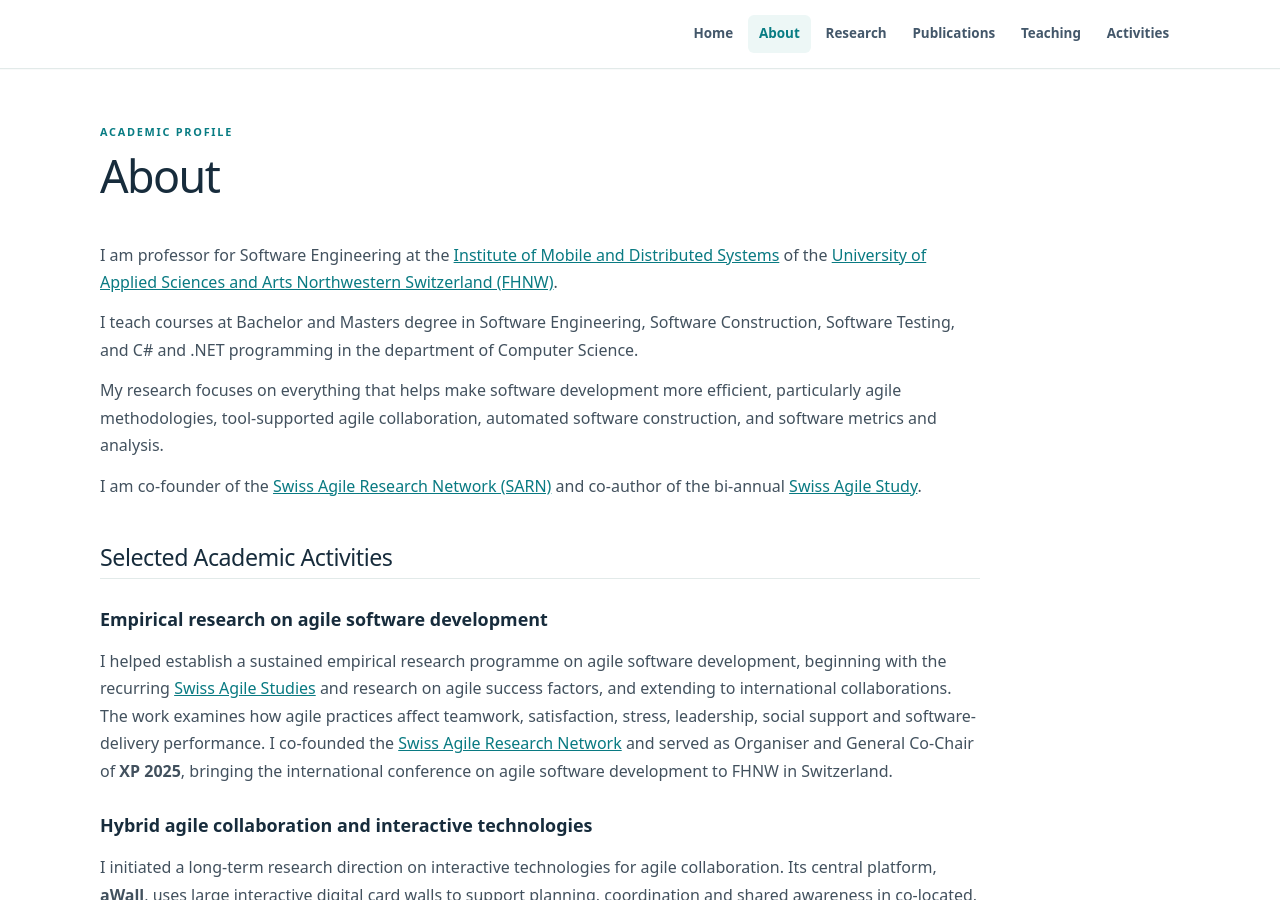
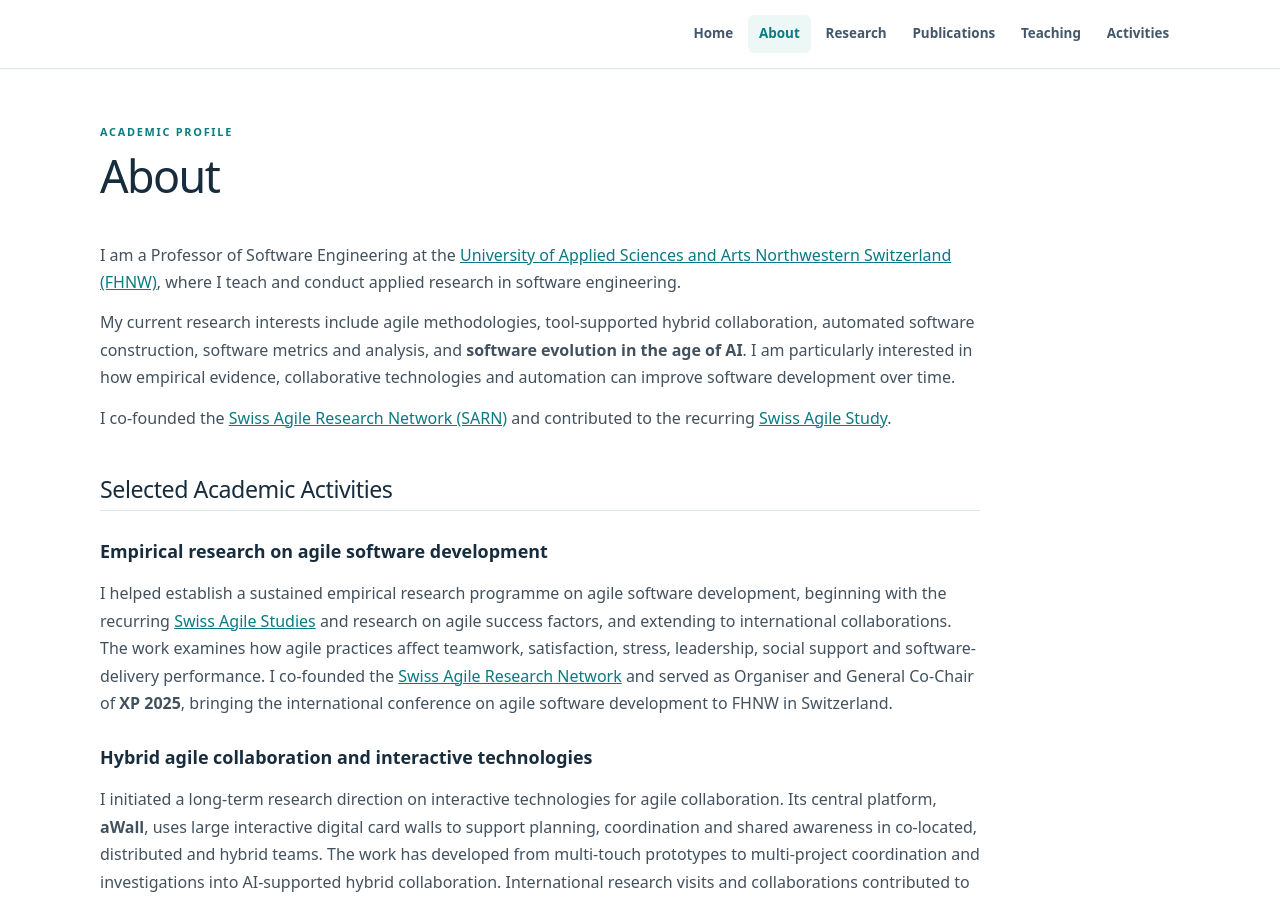
Before and after one commit to martinkropp/martinkropp.github.io, a Jekyll site: the page built from about.md, in a window 1280 px wide and 900 px high. Built offline with Jekyll 4.4.1, drawn with Linux system fonts in a browser that asks for light colours.

Commit message:
Refresh About introduction to reflect current research interests

```diff
--- a/about.md
+++ b/about.md
@@ -4,13 +4,11 @@
 description: Academic biography, international experience and contact details of Martin Kropp.
 ---
 
-I am professor for Software Engineering at the [Institute of Mobile and Distributed Systems](http://www.imvs.technik.fhnw.ch/) of the [University of Applied Sciences and Arts Northwestern Switzerland (FHNW)](https://www.fhnw.ch/).
+I am a Professor of Software Engineering at the [University of Applied Sciences and Arts Northwestern Switzerland (FHNW)](https://www.fhnw.ch/), where I teach and conduct applied research in software engineering.
 
-I teach courses at Bachelor and Masters degree in Software Engineering, Software Construction, Software Testing, and C# and .NET programming in the department of Computer Science.
+My current research interests include agile methodologies, tool-supported hybrid collaboration, automated software construction, software metrics and analysis, and **software evolution in the age of AI**. I am particularly interested in how empirical evidence, collaborative technologies and automation can improve software development over time.
 
-My research focuses on everything that helps make software development more efficient, particularly agile methodologies, tool-supported agile collaboration, automated software construction, and software metrics and analysis.
-
-I am co-founder of the [Swiss Agile Research Network (SARN)](http://www.swissagileresearchnetwork.ch/) and co-author of the bi-annual [Swiss Agile Study](http://www.swissagilestudy.ch/).
+I co-founded the [Swiss Agile Research Network (SARN)](http://www.swissagileresearchnetwork.ch/) and contributed to the recurring [Swiss Agile Study](http://www.swissagilestudy.ch/).
 
 ## Selected Academic Activities
 
```
